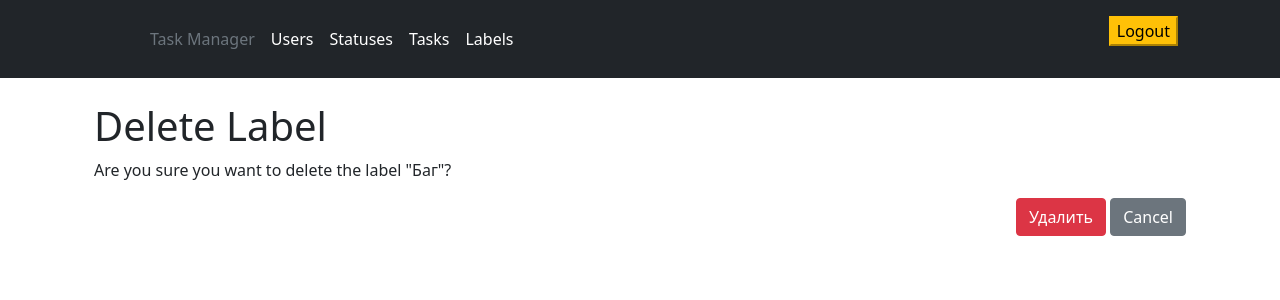
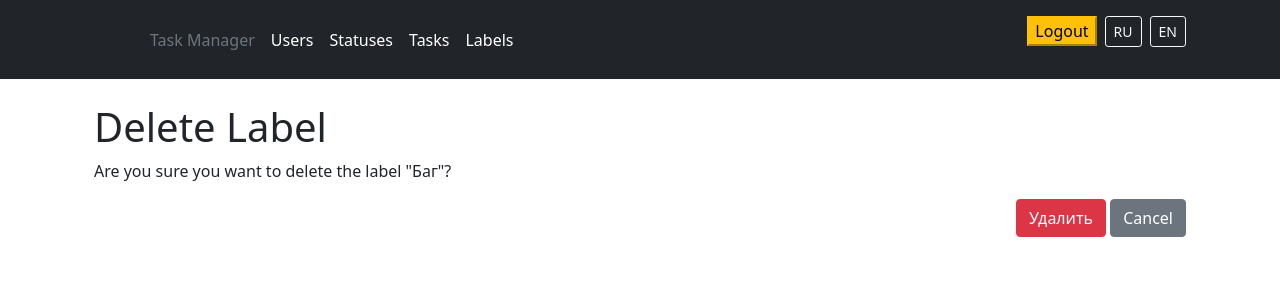
Before and after one commit to Xequrt/python-project-52, a Django app: page /labels/2/delete/ in a window 1280 px wide. Shown: the top 300 px of the page. Run offline with Django 5.2, Linux system fonts and the light colour scheme; a user stored in the database is signed in; data comes from the database, SQL or seed files in the repository; some libraries are stand-ins or nearby versions.

Commit message:
FIX translate

```diff
--- a/task_manager/templates/base.html
+++ b/task_manager/templates/base.html
@@ -40,10 +40,21 @@
                     </div>
                     {% else %}
                     <div class="text-end me-2">
-                        <a class="nav-link" href="{% url 'login' %}">{% trans "Log In" context "menu_item" %}</a>
-                        <a class="nav-link" href="{% url 'user_create' %}">{% trans "Sign Up" context "menu_item" %}</a>
+                        <button class="btn btn-outline-light me-2" onclick="location.href='{% url 'login' %}'">{% trans "Log In" context "menu_item" %}</button>
+                        <button class="btn btn-warning" onclick="location.href='{% url 'user_create' %}'">{% trans "Sign Up" context "menu_item" %}</button>
                     </div>
                     {% endif %}
+                    <form action="{% url 'set_language' %}" method="post" class="d-flex align-items-center ms-auto">
+                        {% csrf_token %}
+                        <button type="submit" name="language" value="ru"
+                                class="btn btn-sm btn-outline-light me-2 {% if LANGUAGE_CODE == 'ru' %}border-white{% endif %}">
+                            RU
+                        </button>
+                        <button type="submit" name="language" value="en"
+                                class="btn btn-sm btn-outline-light {% if LANGUAGE_CODE == 'en' %}border-white{% endif %}">
+                            EN
+                        </button>
+                    </form>
                 </div>
             </div>
         </div>
```
Also changed, not shown: task_manager/locale/ru/LC_MESSAGES/django.po, 1 other file.
